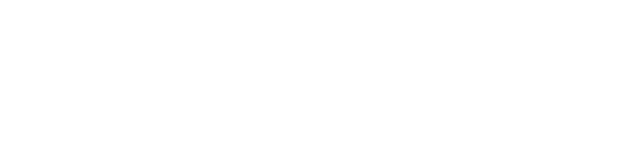
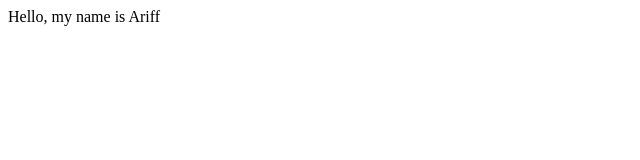
Before and after one commit to aripzuan/portfolio-project, a website: page index.html in a window 1280 px wide. Shown: the whole page, without its empty margins (0-640 px from the left). Drawn offline with Linux system fonts and the light colour scheme.

Commit message:
Testing Intro Text

```diff
--- a/index.html
+++ b/index.html
@@ -8,6 +8,7 @@
   </head>
 
   <body>
+    Hello, my name is Ariff
     <script src="script.js"></script>
   </body>
 </html>
```
